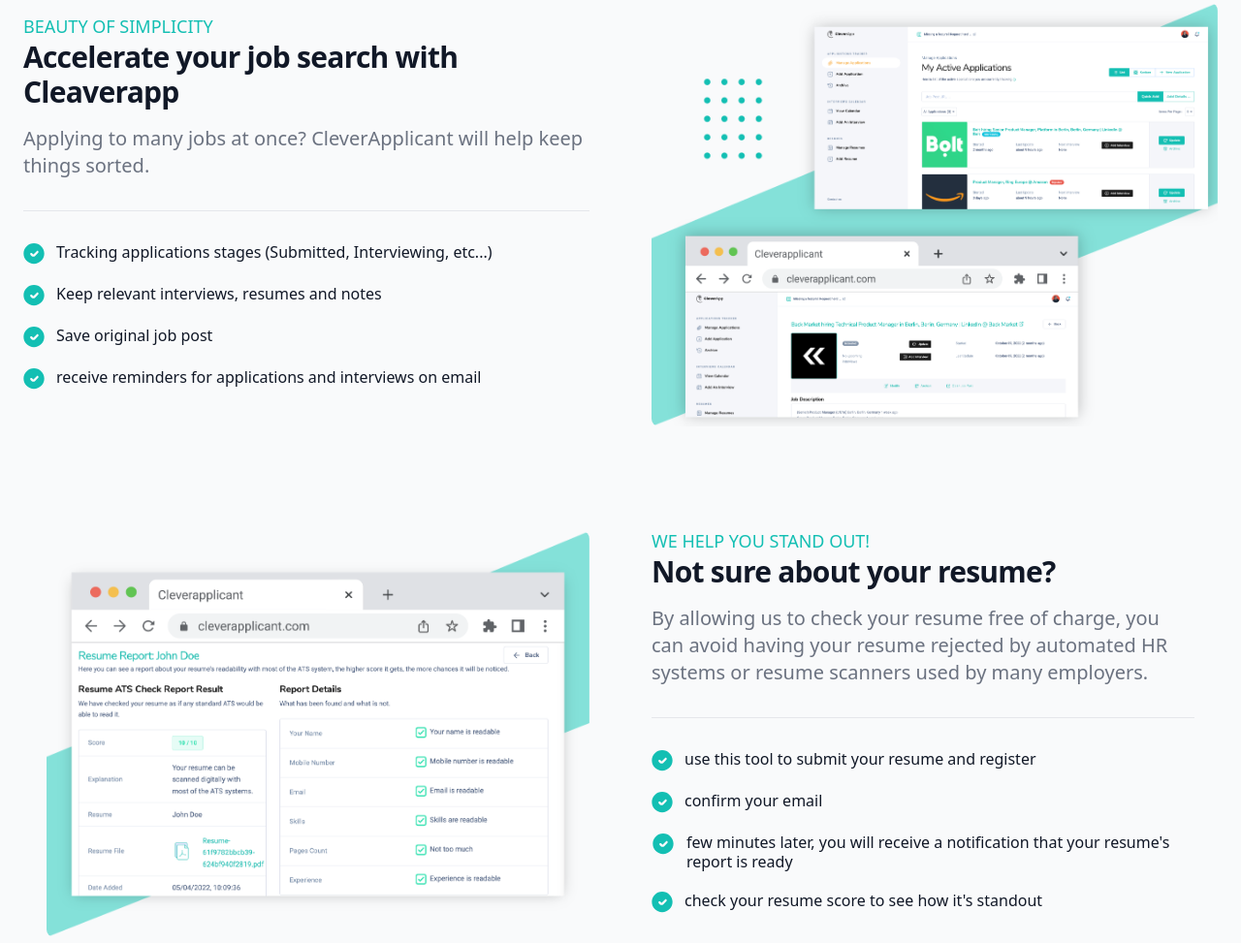
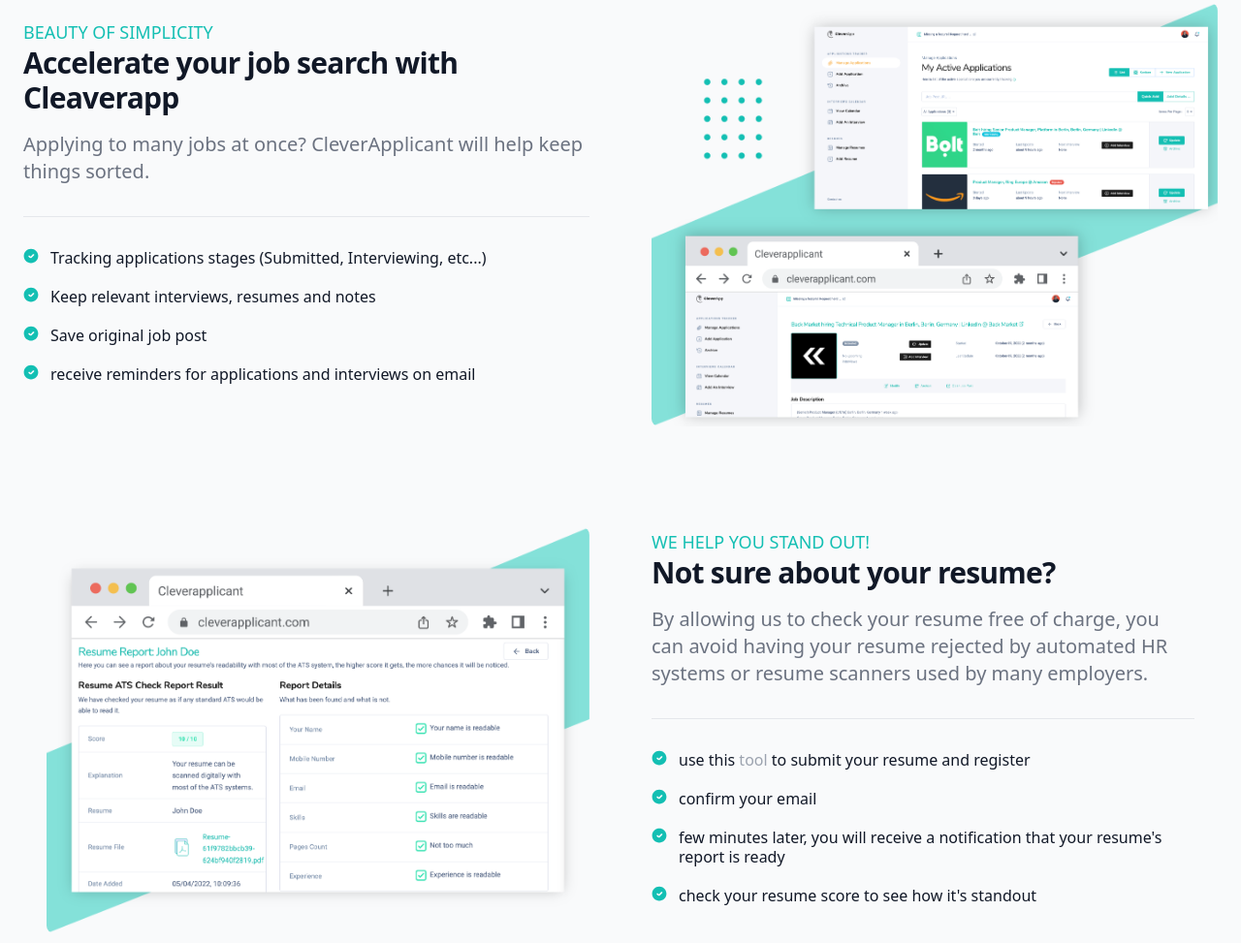
Before and after one commit to abdallahmohamedien/Seekior-Landing-Page, a website: page index.html in a window 1280 px wide. Shown: the part 670-1643 px from the top of the page at 97% size. Drawn offline with nearby package versions, Linux system fonts and the light colour scheme.

Commit message:
fix list issues and footer

```diff
--- a/index.html
+++ b/index.html
@@ -221,8 +221,7 @@
               <li class="flex space-x-3">
                 <!-- Icon -->
                 <svg
-                  width="22"
-                  height="23"
+                class="w-4 h-4 mr-1.5 text-green-500 dark:text-green-400 flex-shrink-0"
                   viewBox="0 0 22 23"
                   fill="none"
                   xmlns="http://www.w3.org/2000/svg"
@@ -244,8 +243,7 @@
               <li class="flex space-x-3">
                 <!-- Icon -->
                 <svg
-                  width="22"
-                  height="23"
+                class="w-4 h-4 mr-1.5 text-green-500 dark:text-green-400 flex-shrink-0"
                   viewBox="0 0 22 23"
                   fill="none"
                   xmlns="http://www.w3.org/2000/svg"
@@ -266,8 +264,7 @@
               <li class="flex space-x-3">
                 <!-- Icon -->
                 <svg
-                  width="22"
-                  height="23"
+                class="w-4 h-4 mr-1.5 text-green-500 dark:text-green-400 flex-shrink-0"
                   viewBox="0 0 22 23"
                   fill="none"
                   xmlns="http://www.w3.org/2000/svg"
@@ -288,8 +285,7 @@
               <li class="flex space-x-3">
                 <!-- Icon -->
                 <svg
-                  width="22"
-                  height="23"
+                class="w-4 h-4 mr-1.5 text-green-500 dark:text-green-400 flex-shrink-0"
                   viewBox="0 0 22 23"
                   fill="none"
                   xmlns="http://www.w3.org/2000/svg"
@@ -343,8 +339,7 @@
               <li class="flex space-x-3">
                 <!-- Icon -->
                 <svg
-                  width="22"
-                  height="23"
+                class="w-4 h-4 mr-1.5 text-green-500 dark:text-green-400 flex-shrink-0"
                   viewBox="0 0 22 23"
                   fill="none"
                   xmlns="http://www.w3.org/2000/svg"
@@ -358,14 +353,13 @@
                 </svg>
                 <span
                   class="text-base font-medium leading-tight text-gray-900 dark:text-white"
-                  >use this tool to submit your resume and register</span
+                  >use this <a class="text-gray-400" href="https://cleverapplicant.com/check-your-resume">tool</a> to submit your resume and register</span
                 >
               </li>
               <li class="flex space-x-3">
                 <!-- Icon -->
                 <svg
-                  width="22"
-                  height="23"
+                class="w-4 h-4 mr-1.5 text-green-500 dark:text-green-400 flex-shrink-0"
                   viewBox="0 0 22 23"
                   fill="none"
                   xmlns="http://www.w3.org/2000/svg"
@@ -385,8 +379,7 @@
               <li class="flex space-x-3">
                 <!-- Icon -->
                 <svg
-                  width="28"
-                  height="23"
+                class="w-4 h-4 mr-1.5 text-green-500 dark:text-green-400 flex-shrink-0"
                   viewBox="0 0 22 23"
                   fill="none"
                   xmlns="http://www.w3.org/2000/svg"
@@ -407,8 +400,7 @@
               <li class="flex space-x-3">
                 <!-- Icon -->
                 <svg
-                  width="22"
-                  height="23"
+                class="w-4 h-4 mr-1.5 text-green-500 dark:text-green-400 flex-shrink-0"
                   viewBox="0 0 22 23"
                   fill="none"
                   xmlns="http://www.w3.org/2000/svg"
@@ -513,12 +505,12 @@
     <!-- End block -->
     <footer class="bg-white dark:bg-gray-800">
       <div class="max-w-screen-xl p-4 py-6 mx-auto lg:py-16 md:p-8 lg:p-10">
-        <div class="grid grid-cols-2 gap-8 md:grid-cols-3 lg:grid-cols-5">
+        <div class="grid grid-cols-2 gap-8 md:grid-cols-4 lg:grid-cols-4">
           <div>
             <h3
               class="mb-6 text-sm font-semibold text-gray-900 uppercase dark:text-white"
             >
-              PRODUCT
+              PRODUCTS
             </h3>
             <ul class="text-gray-500 dark:text-gray-400">
               <li class="mb-4">
@@ -544,6 +536,15 @@
               <li class="mb-4">
                 <a href="#" class="hover:underline">Send us email</a>
               </li>
+            </ul>
+          </div>
+          <div>
+            <h3
+              class="mb-6 text-sm font-semibold text-gray-900 uppercase dark:text-white"
+            >
+              USER AGREEMENTS
+            </h3>
+            <ul class="text-gray-500 dark:text-gray-400">
               <li class="mb-4">
                 <a href="#" class="hover:underline">Privacy policy</a>
               </li>
@@ -553,7 +554,7 @@
             </ul>
           </div>
 
-        <div class="text-center">
+        <div>
           <a
             href="#"
             class="flex items-center justify-center mb-5 text-2xl font-semibold text-gray-900 dark:text-white"
@@ -633,7 +634,7 @@
           </ul>
           <span
             class="block text-sm mt-5 text-center text-gray-500 dark:text-gray-400"
-            >© 2022 cleverapp, Inc. All rights reserved.</span
+            >© 2022 cleverapp. All rights reserved.</span
           >
         </div>
     </footer>
```
